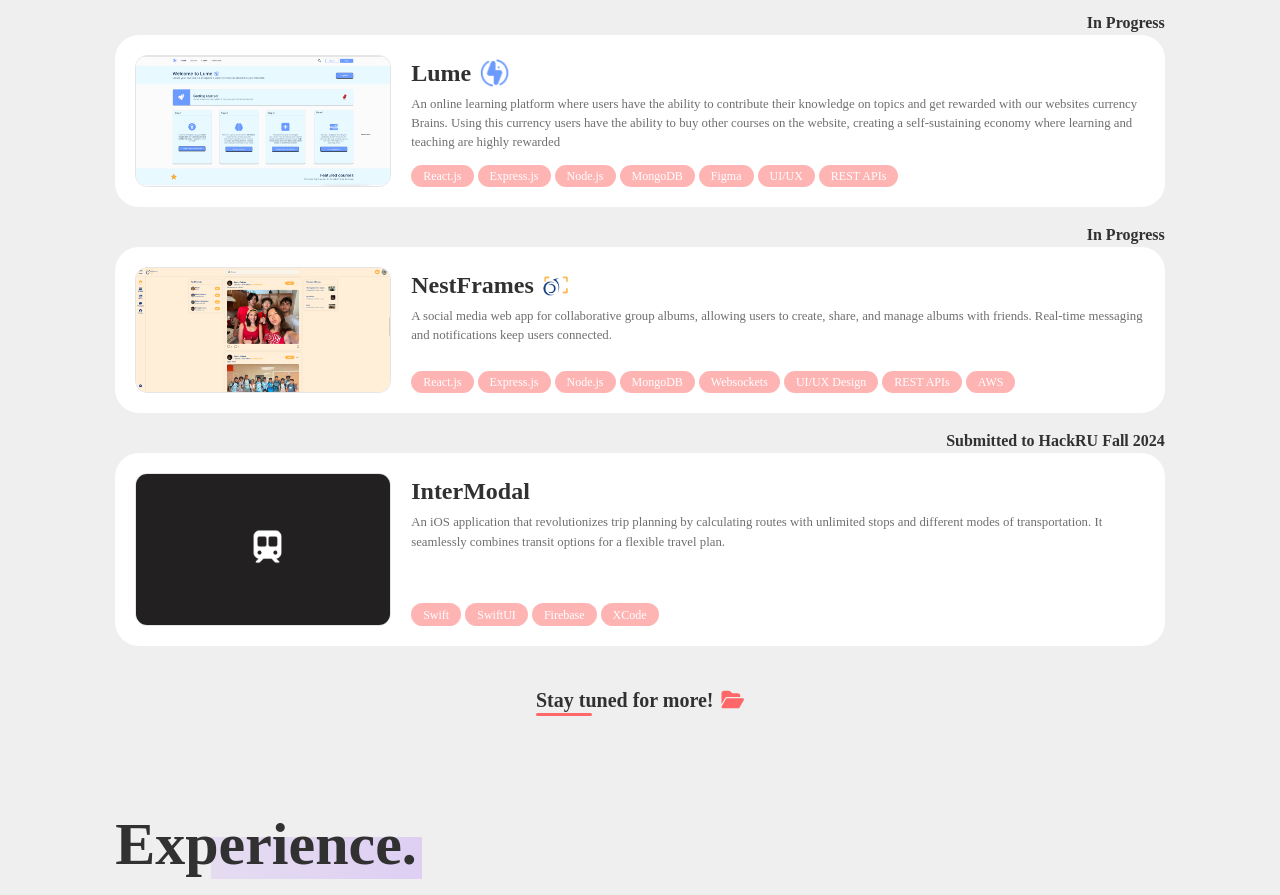
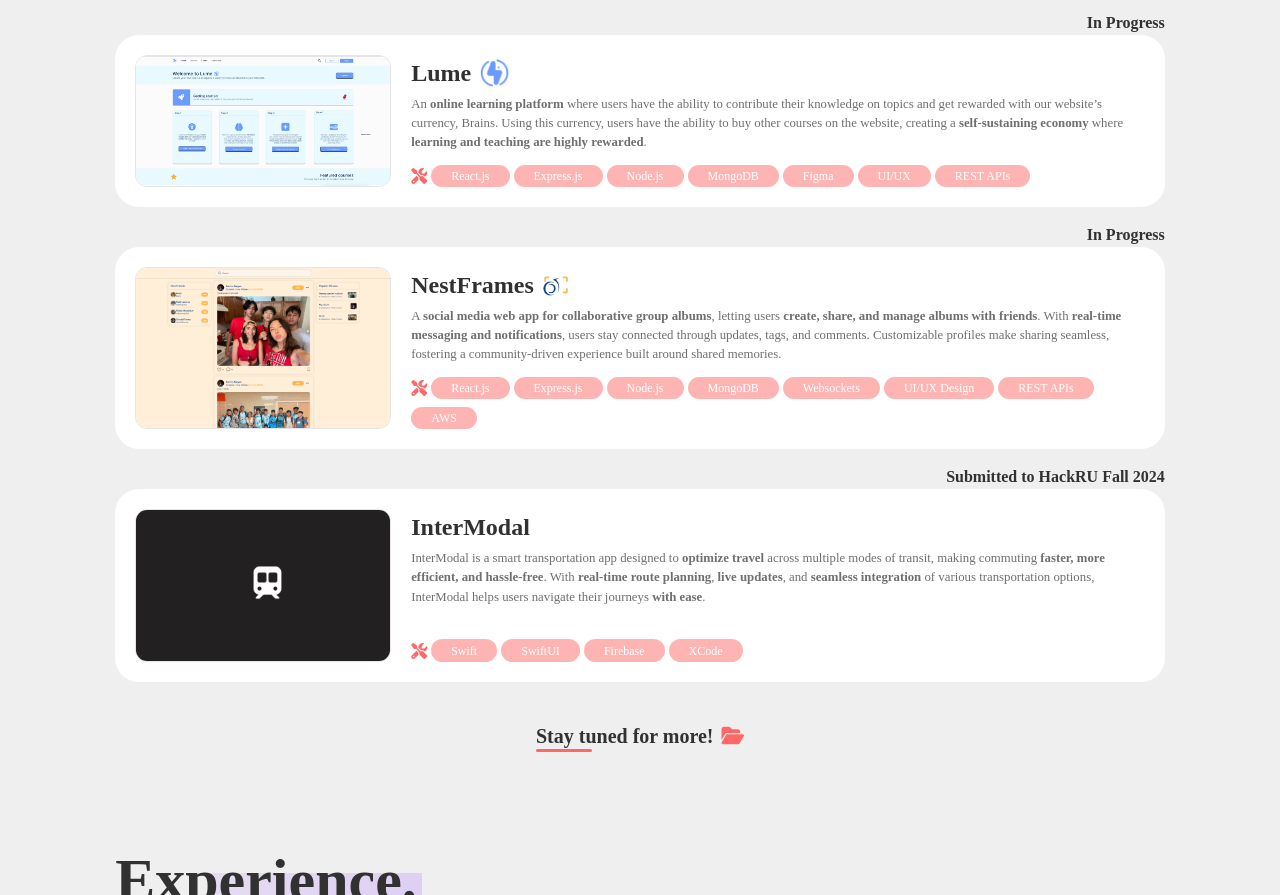
Before and after one commit to sameenmajid12/Portfolio, a React (Vite) app: page / in a window 1280 px wide. Shown: the part 905-1800 px from the top of the page. Built offline with nearby package versions, Linux system fonts and the light colour scheme; a web font is replaced by a local one.

Commit message:
Project component finalized

```diff
--- a/src/Components/Projects.jsx
+++ b/src/Components/Projects.jsx
@@ -5,7 +5,14 @@ const projects = [
   {
     title: "Lume",
     description:
-      "An online learning platform where users have the ability to contribute their knowledge on topics and get rewarded with our websites currency Brains. Using this currency users have the ability to buy other courses on the website,  creating a self-sustaining economy where learning and teaching are highly rewarded",
+     (<>
+      An <strong>online learning platform</strong> where users have the ability
+      to contribute their knowledge on topics and get rewarded with our
+      website’s currency, Brains. Using this currency, users have the ability
+      to buy other courses on the website, creating a{" "}
+      <strong>self-sustaining economy</strong> where{" "}
+      <strong>learning and teaching are highly rewarded</strong>.
+    </>),
     imageUrl: "/assets/LumeSS.png",
     logoUrl: "/assets/LumeLogo.png",
     tools: [
@@ -23,7 +30,16 @@ const projects = [
   {
     title: "NestFrames",
     description:
-      "A social media web app for collaborative group albums, allowing users to create, share, and manage albums with friends. Real-time messaging and notifications keep users connected.",
+      (
+        <>
+          A <strong>social media web app for collaborative group albums</strong>,
+          letting users <strong>create, share, and manage albums with friends</strong>.
+          With <strong>real-time messaging and notifications</strong>, users stay
+          connected through updates, tags, and comments. Customizable profiles
+          make sharing seamless, fostering a community-driven experience built
+          around shared memories.
+        </>
+      ),
     imageUrl: "/assets/NestFramesSS.png",
     logoUrl: "/assets/NestFramesLogo.png",
     tools: [
@@ -41,7 +57,17 @@ const projects = [
   {
     title: "InterModal",
     description:
-      "An iOS application that revolutionizes trip planning by calculating routes with unlimited stops and different modes of transportation. It seamlessly combines transit options for a flexible travel plan.",
+    (
+      <>
+        InterModal is a smart transportation app designed to{" "}
+        <strong>optimize travel</strong> across multiple modes of transit, making
+        commuting <strong>faster, more efficient, and hassle-free</strong>. With{" "}
+        <strong>real-time route planning</strong>, <strong>live updates</strong>,
+        and <strong>seamless integration</strong> of various transportation
+        options, InterModal helps users navigate their journeys{" "}
+        <strong>with ease</strong>.
+      </>
+    ),
     imageUrl: "/assets/InterModalSS.png",
     logoUrl: "",
     tools: ["Swift", "SwiftUI", "Firebase", "XCode"],
@@ -79,7 +105,7 @@ function Projects() {
             rel="noopener noreferrer"
           >
             <motion.div
-              initial={{ opacity: 0, transform: "translateY(50%)" }}
+              initial={{ opacity: 0, transform: "translateY(20%)" }}
               whileInView={{ opacity: 1, transform: "translateY(0)" }}
               transition={{ duration: 0.5 }}
               viewport={{ once: true, amount: 0.3 }}
@@ -105,11 +131,11 @@ function Projects() {
                   <p className="text-[clamp(0.75rem,1vw,1rem)] text-[#6F6F6F] w-full mb-2">{project.description}</p>
                 </div>
                 <div className="flex flex-wrap items-center gap-x-1 gap-y-2">
-
+                <i class="fa-solid fa-screwdriver-wrench text-[#FF6868]"></i>
                   {project.tools.map((tool, i) => (
                     <button
                       key={i}
-                      className="text-[clamp(0.5rem,1.25vw,0.75rem)] bg-[#FFB4B4] px-3 h-[clamp(1.125rem,1.75vw,1.5rem)] text-white rounded-full"
+                      className="text-[clamp(0.5rem,1.25vw,0.75rem)] bg-[#FFB4B4] px-5 h-[clamp(1.125rem,1.75vw,1.5rem)] text-white rounded-full"
                     >
                       {tool}
                     </button>
@@ -117,7 +143,7 @@ function Projects() {
 
                 </div>
               </div>
-              <span className="absolute right-0 top-0 transform -translate-y-[100%] font-bold">
+              <span className="absolute right-0 top-0 transform -translate-y-[100%] font-bold text-[clamp(0.875rem,1.25vw,1rem)]">
                 {project.status}
               </span>
             </motion.div>
```
